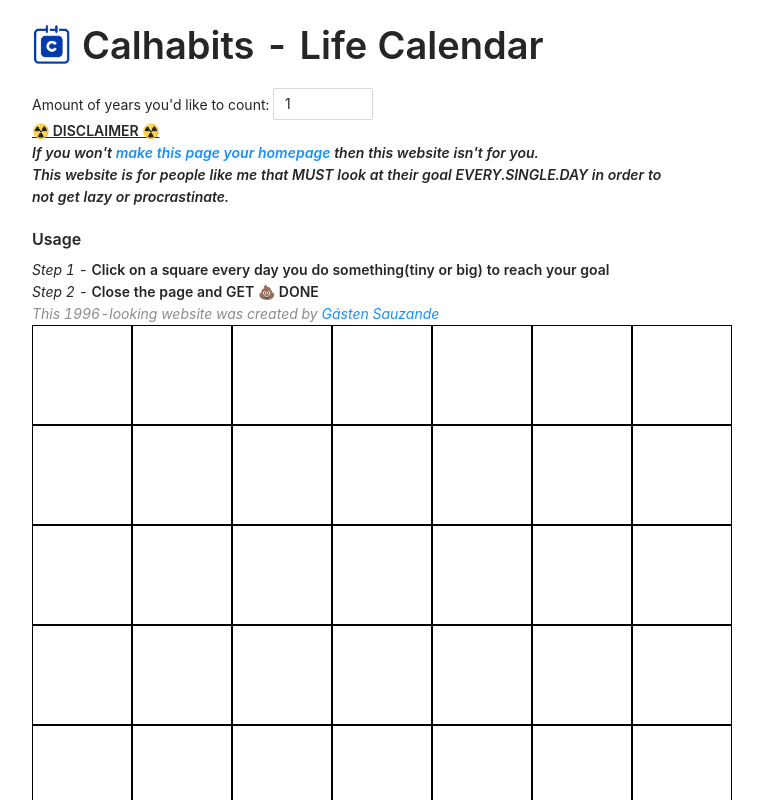
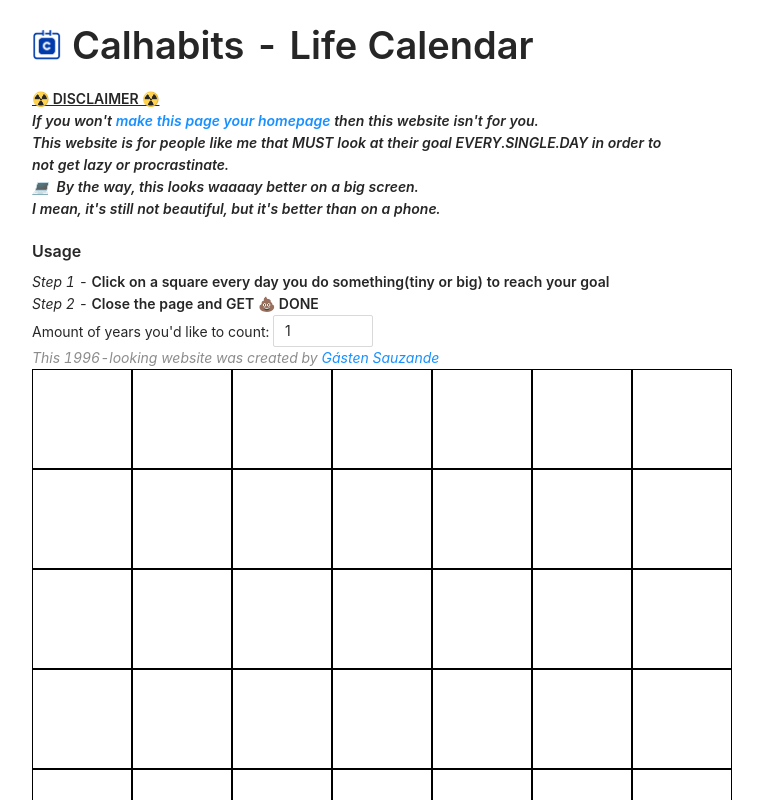
Before and after one commit to gsauzande/calhabits, a React (Create React App) app: page / in a window 1280 px wide. Shown: the top 800 px of the page, without its empty margins (288-1051 px from the left). Built offline with nearby package versions, Linux system fonts and the light colour scheme.

Commit message:
Added logos

```diff
--- a/src/Home.tsx
+++ b/src/Home.tsx
@@ -36,31 +36,28 @@
     <>
       <br />
       <Row>
-        <Col span={12} offset={6}>
+        <Col
+          md={{ span: 12, offset: 6 }}
+          xs={{ span: 19, offset: 1 }}
+          offset={6}
+        >
           <Typography.Title level={1}>
             <img
               src="/logo512.png"
               alt="Calhabits Life Calendar logo"
-              width="50px"
+              width="40px"
               style={{ marginTop: "-7px", paddingRight: "10px" }}
             />
             Calhabits - Life Calendar
           </Typography.Title>
         </Col>
-
-        <Col span={12} offset={6}>
-          {"Amount of years you'd like to count"}:{" "}
-          <InputNumber
-            min={1}
-            max={90}
-            style={{ width: "100px" }}
-            value={years}
-            onChange={onYearsChange}
-          />
-        </Col>
       </Row>
       <Row>
-        <Col span={12} offset={6}>
+        <Col
+          md={{ span: 12, offset: 6 }}
+          xs={{ span: 19, offset: 1 }}
+          offset={6}
+        >
           <Typography.Text strong underline>
             {" "}
             ☢️ DISCLAIMER ☢️
@@ -81,6 +78,12 @@
             This website is for people like me that MUST look at their goal
             EVERY.SINGLE.DAY in order to not get lazy or procrastinate.
           </Typography.Text>
+          <br />
+          <Typography.Text italic strong>
+            💻 &nbsp;By the way, this looks waaaay better on a big screen.{" "}
+            <br />I mean, {"it's"} still not beautiful, but {"it's"} better than
+            on a phone.
+          </Typography.Text>
 
           <Typography.Title level={5}>Usage</Typography.Title>
           <Typography.Text>
@@ -97,7 +100,27 @@
         </Col>
       </Row>
       <Row>
-        <Col span={12} offset={6}>
+        <Col
+          md={{ span: 12, offset: 6 }}
+          xs={{ span: 19, offset: 1 }}
+          offset={6}
+        >
+          {"Amount of years you'd like to count"}:{" "}
+          <InputNumber
+            min={1}
+            max={90}
+            style={{ width: "100px" }}
+            value={years}
+            onChange={onYearsChange}
+          />
+        </Col>
+      </Row>
+      <Row>
+        <Col
+          md={{ span: 12, offset: 6 }}
+          xs={{ span: 19, offset: 1 }}
+          offset={6}
+        >
           <Typography.Text italic type="secondary">
             This 1996-looking website was created by{" "}
             <Typography.Link
@@ -110,7 +133,11 @@
         </Col>
       </Row>
       <Row>
-        <Col span={12} offset={6}>
+        <Col
+          md={{ span: 12, offset: 6 }}
+          xs={{ span: 19, offset: 1 }}
+          offset={6}
+        >
           {Array.from(Array(squares).keys()).map((id: number) => {
             const currentDay = id + 1;
             return (
```
